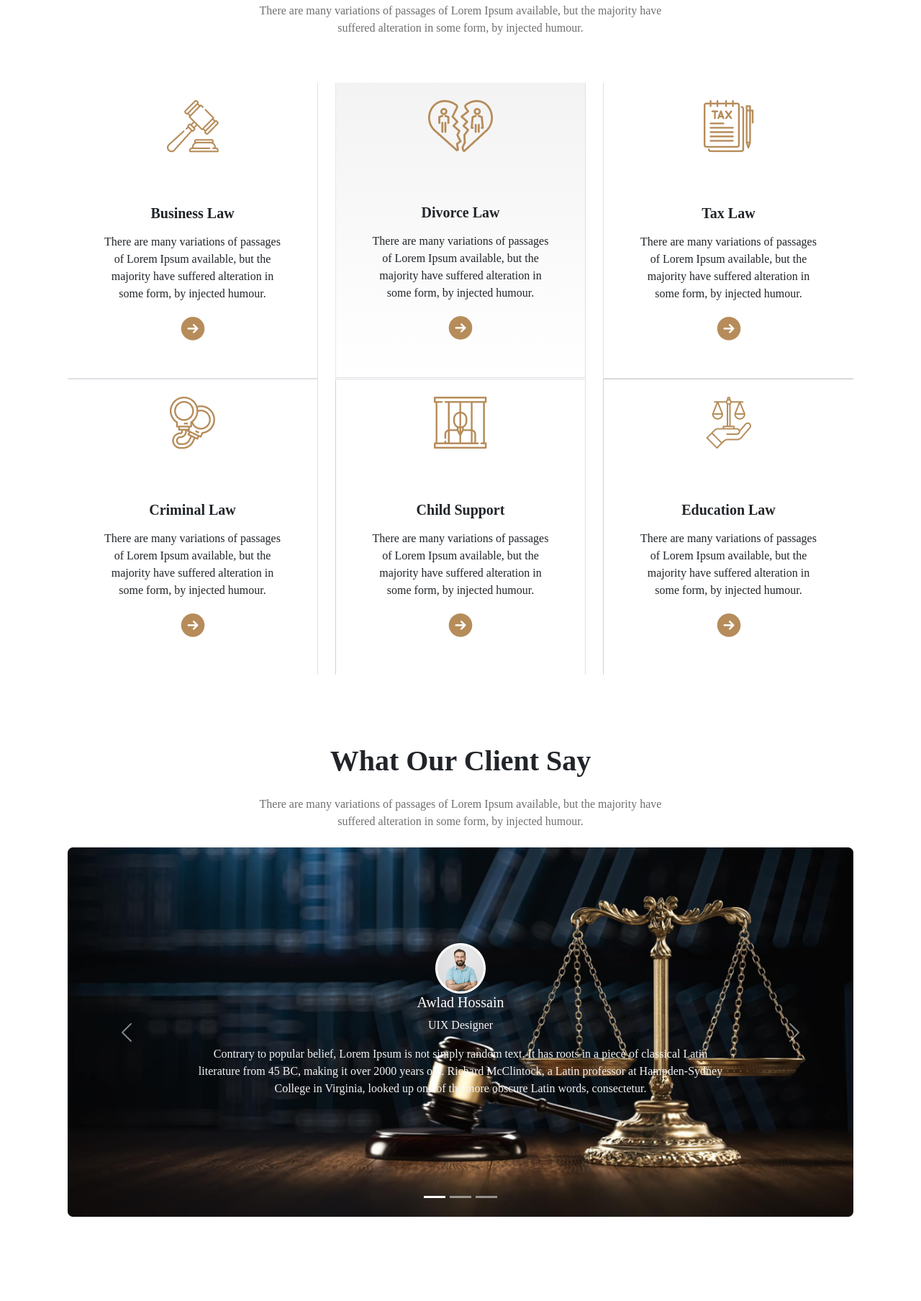
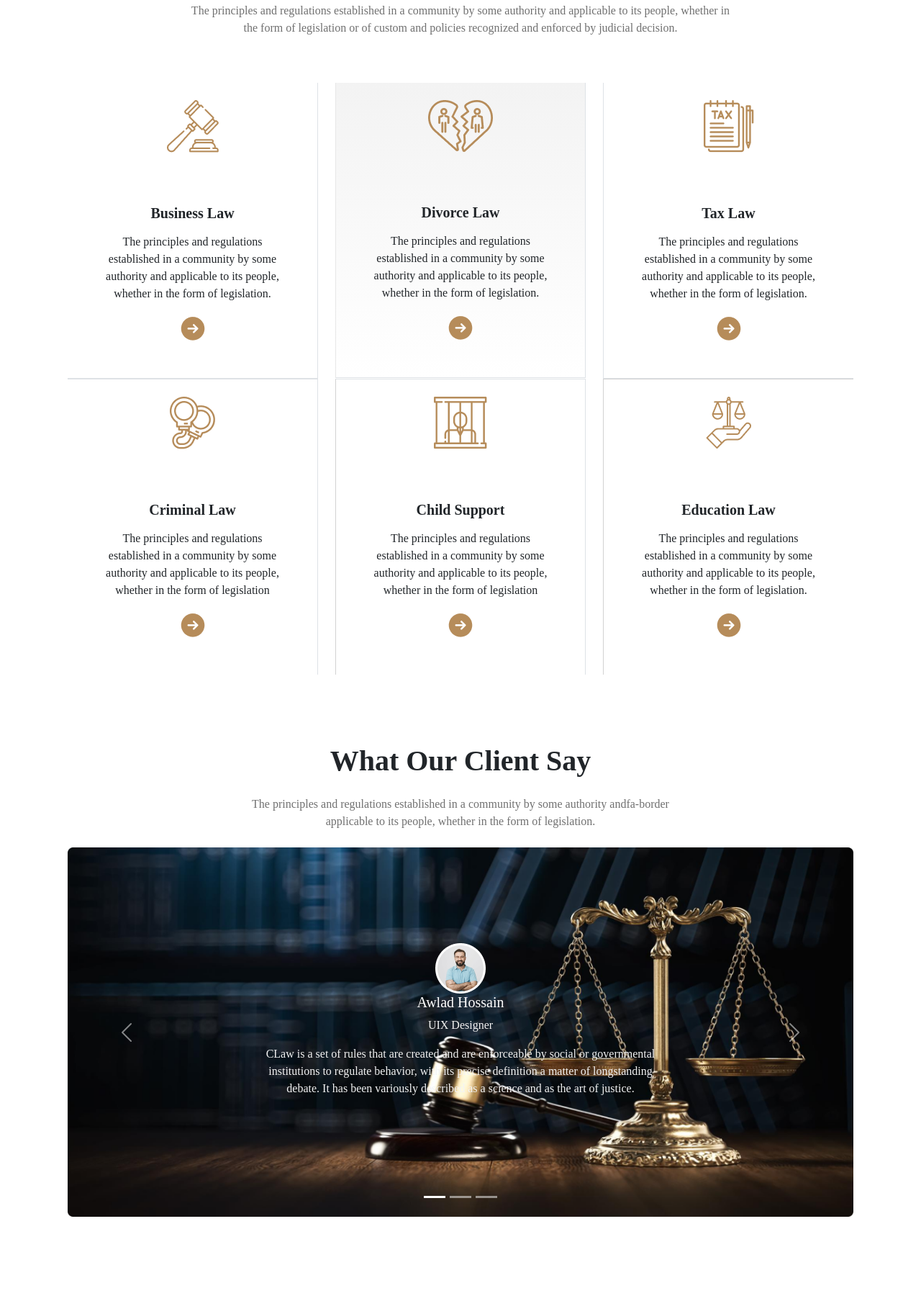
Before and after one commit to Tariqul-6nin3/Legal_Solution, a plain HTML site: page index.html in a window 1280 px wide. Shown: the part 965-2772 px from the top of the page at 72% size. Drawn offline with nearby package versions, Linux system fonts and the light colour scheme.

Commit message:
some overall correction added

```diff
--- a/index.html
+++ b/index.html
@@ -82,9 +82,7 @@
             Legal Solutions
           </h5>
           <p class="banner-text  mt-2 mt-lg-4">
-            There are many variations of passages of Lorem Ipsum available, but
-            the majority <br />
-            have suffered alteration in some form, by injected humour.
+            The principles and regulations established in a community by some authority and applicable to its people, whether in <br> the form of legislation or of custom and policies recognized and enforced by judicial decision.
           </p>
           <input
             class="px-lg-5 py-1 rounded-3  mt-2 mt-lg-4"
@@ -101,9 +99,7 @@
         <div class="text-center">
           <h1 class="card-heading-title fw-bolder mb-sm-2 mb-lg-4">The Legal Practice Area</h1>
           <p class="card-descrip">
-            There are many variations of passages of Lorem Ipsum available, but
-            the majority have <br> suffered alteration in some form, by injected
-            humour.
+            The principles and regulations established in a community by some authority and applicable to its people, whether in <br> the form of legislation or of custom and policies recognized and enforced by judicial decision.
           </p>
         </div>
         <div class="card-section py-lg-5">
@@ -120,9 +116,7 @@
             <div class="card-body py-5 px-5">
               <h5 class="card-title fw-bold mb-3">Business Law</h5>
               <p class="card-text mb-3">
-                There are many variations of passages of Lorem Ipsum available,
-                but the majority have suffered alteration in some form, by
-                injected humour.
+                The principles and regulations established in a community by some authority and applicable to its people, whether in the form of legislation.
               </p>
               <img src="./images/Frame.png" alt="" />
             </div>
@@ -139,9 +133,7 @@
             <div class="card-body py-5 px-5">
               <h5 class="card-title fw-bold mb-3">Divorce Law</h5>
               <p class="card-text mb-3">
-                There are many variations of passages of Lorem Ipsum available,
-                but the majority have suffered alteration in some form, by
-                injected humour.
+                The principles and regulations established in a community by some authority and applicable to its people, whether in the form of legislation.
               </p>
               <img src="./images/Frame.png" alt="" />
             </div>
@@ -159,9 +151,7 @@
             <div class="card-body py-5 px-5">
               <h5 class="card-title fw-bold mb-3">Tax Law</h5>
               <p class="card-text mb-3">
-                There are many variations of passages of Lorem Ipsum available,
-                but the majority have suffered alteration in some form, by
-                injected humour.
+                The principles and regulations established in a community by some authority and applicable to its people, whether in the form of legislation.
               </p>
               <img src="./images/Frame.png" alt="" />
             </div>
@@ -181,9 +171,7 @@
             <div class="card-body py-5 px-5">
               <h5 class="card-title fw-bold mb-3">Criminal Law</h5>
               <p class="card-text mb-3">
-                There are many variations of passages of Lorem Ipsum available,
-                but the majority have suffered alteration in some form, by
-                injected humour.
+                The principles and regulations established in a community by some authority and applicable to its people, whether in the form of legislation
               </p>
               <img src="./images/Frame.png" alt="" />
             </div>
@@ -202,9 +190,7 @@
             <div class="card-body py-5 px-5">
               <h5 class="card-title fw-bold mb-3">Child Support</h5>
               <p class="card-text mb-3">
-                There are many variations of passages of Lorem Ipsum available,
-                but the majority have suffered alteration in some form, by
-                injected humour.
+               The principles and regulations established in a community by some authority and applicable to its people, whether in the form of legislation
               </p>
               <img src="./images/Frame.png" alt="" />
             </div>
@@ -222,9 +208,7 @@
             <div class="card-body py-5 px-5">
               <h5 class="card-title fw-bold mb-3">Education Law</h5>
               <p class="card-text mb-3">
-                There are many variations of passages of Lorem Ipsum available,
-                but the majority have suffered alteration in some form, by
-                injected humour.
+                The principles and regulations established in a community by some authority and applicable to its people, whether in the form of legislation.
               </p>
               <img src="./images/Frame.png" alt="" />
             </div>
@@ -240,9 +224,7 @@
         <div class="text-center">
           <h1 class="carousel-title fw-bolder mb-sm-2 mb-lg-4">What Our Client Say</h1>
           <p class="carousel-descrip mb-lg-4 mb-sm-2">
-            There are many variations of passages of Lorem Ipsum available, but
-            the majority have <br> suffered alteration in some form, by injected
-            humour.
+            The principles and regulations established in a community by some authority andfa-border <br> applicable to its people, whether in the form of legislation.
           </p>
         </div>
         <div>
@@ -277,7 +259,20 @@
                   <h5>Awlad Hossain</h5>
                   <p class="slide-title">UIX Designer</p>
                   <p class="slide-descrip">
-                    Contrary to popular belief, Lorem Ipsum is not simply random text. It has roots in a piece of classical Latin <br> literature from 45 BC, making it over 2000 years old. Richard McClintock, a Latin professor at Hampden-Sydney <br> College in Virginia, looked up one of the more obscure Latin words, consectetur.
+                    CLaw is a set of rules that are created and are enforceable by social or governmental <br> institutions to regulate behavior, with its precise definition a matter of longstanding <br> debate. It has been variously described as a science and as the art of justice.
+                </div>
+              </div>
+              <div class="carousel-item">
+                <img
+                  src="./images/Rectangle 5.png"
+                  class="d-block w-100"
+                  alt="..." />
+                <div class=" corou-container carousel-caption d-md-block position-absolute ">
+                  <img src="./images/ellips.png" alt="">
+                  <h5>Awlad Hossain</h5>
+                  <p class="slide-title">UIX Designer</p>
+                  <p class="slide-descrip">
+                    CLaw is a set of rules that are created and are enforceable by social or governmental <br> institutions to regulate behavior, with its precise definition a matter of longstanding <br> debate. It has been variously described as a science and as the art of justice.
                   </p>
                 </div>
               </div>
@@ -291,21 +286,7 @@
                   <h5>Awlad Hossain</h5>
                   <p class="slide-title">UIX Designer</p>
                   <p class="slide-descrip">
-                    Contrary to popular belief, Lorem Ipsum is not simply random text. It has roots in a piece of classical Latin <br> literature from 45 BC, making it over 2000 years old. Richard McClintock, a Latin professor at Hampden-Sydney <br> College in Virginia, looked up one of the more obscure Latin words, consectetur.
-                  </p>
-                </div>
-              </div>
-              <div class="carousel-item">
-                <img
-                  src="./images/Rectangle 5.png"
-                  class="d-block w-100"
-                  alt="..." />
-                <div class=" corou-container carousel-caption d-md-block position-absolute ">
-                  <img src="./images/ellips.png" alt="">
-                  <h5>Awlad Hossain</h5>
-                  <p class="slide-title">UIX Designer</p>
-                  <p class="slide-descrip">
-                    Contrary to popular belief, Lorem Ipsum is not simply random text. It has roots in a piece of classical Latin <br> literature from 45 BC, making it over 2000 years old. Richard McClintock, a Latin professor at Hampden-Sydney <br> College in Virginia, looked up one of the more obscure Latin words, consectetur.
+                    CLaw is a set of rules that are created and are enforceable by social or governmental <br> institutions to regulate behavior, with its precise definition a matter of longstanding <br> debate. It has been variously described as a science and as the art of justice.
                   </p>
                 </div>
               </div>
@@ -338,7 +319,7 @@
       <section class="container mt-5 py-5">
         <div class="text-center ms-auto me-auto mb-sm-3 mb-lg-5">
           <h1 class="faq-title fw-bolder mt-sm-2 mt-lg-4">Frequently Asked Any Questions</h1>
-          <p class="faq-descrip">There are many variations of passages of Lorem Ipsum available, but the majority have <br> suffered alteration in some form, by injected humour.</p>
+          <p class="faq-descrip">Law is a set of rules that are created and are enforceable by social or governmental institutions <br> to regulate behavior, with its precise definition a matter of longstanding debate</p>
         </div>
         <div class="row">
           <div class="col-lg-6">
@@ -421,9 +402,7 @@
        <div class="text-center">
           <h1 class="contact-title fw-bolder mb-sm-2 mb-lg-4">Contact With Us</h1>
           <p class="contact-descrip mb-5 mb-lg-5">
-            There are many variations of passages of Lorem Ipsum available, but
-            the majority have <br> suffered alteration in some form, by injected
-            humour.
+            Law is a set of rules that are created and are enforceable by social or governmental institutions to regulate <br> behavior, with its precise definition a matter of longstanding debate
           </p>
         </div>
         <div class="row mx-auto">
@@ -490,7 +469,7 @@
         <div class="col-md-4">
           <img class="mb-4" src="./images/logo.png" alt="">
           <p class="text-justify text-white-50">
-            There are many variations of passages of Lorem Ipsum available, but the majority have suffered alteration in some form, by injected humour.
+            Law is a set of rules that are created and are enforceable by social or governmental institutions to regulate behavior, with its precise definition a matter of longstanding debate.
           </p>
         </div>
         <div class="col-md-2">
@@ -520,7 +499,7 @@
         <div class="col-md-3">
           <h4 class="mb-4">Subscribe</h4>
           <p class="text-justify text-white-50 w-75 mx-auto mx-md-0">
-            There are many variations of passages of Lorem Ipsum available, but the majority have suffered alteration in some form, by injected humour.
+            Law is a set of rules that are created and are enforceable by social or governmental institutions to regulate behavior, with its precise definition a matter of longstanding debate
           </p>
 
           <div class="d-flex align-items-center">
--- a/style.css
+++ b/style.css
@@ -60,8 +60,6 @@ body {
 .accordion-item {
   background-color: #f3f3f3;
 }
-.faq-descrip {
-}
 /* contact section */
 .contact-title {
   font-size: 40px;
```
